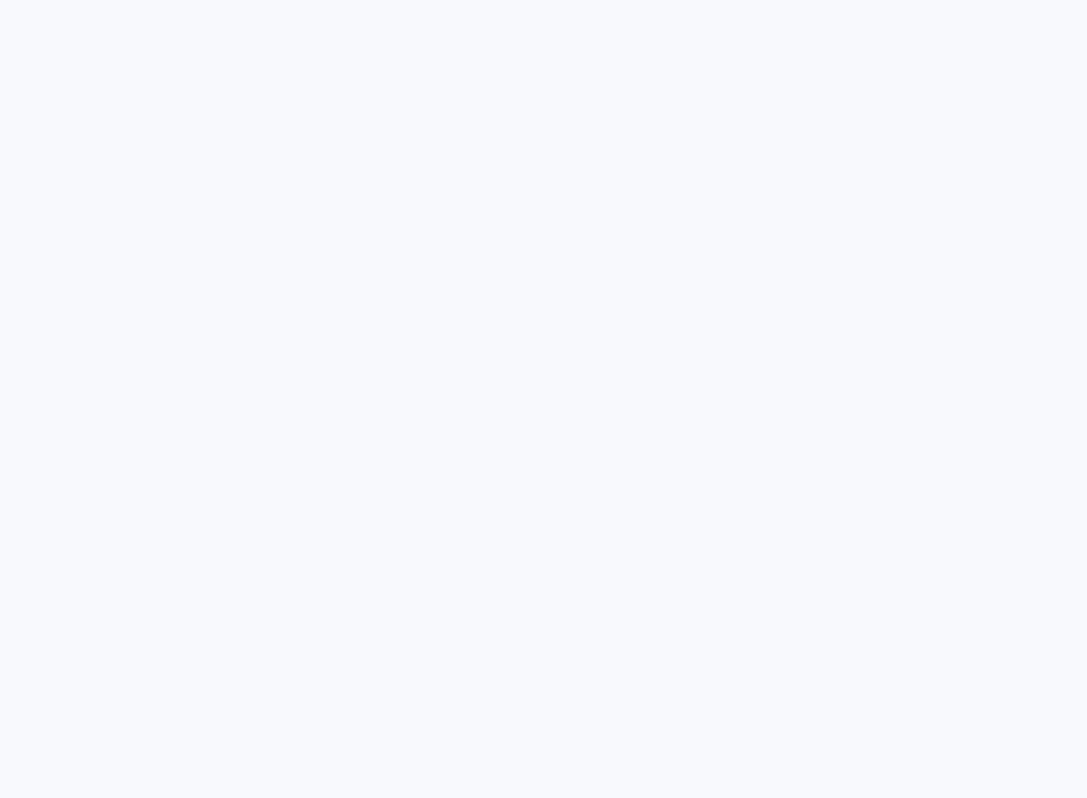
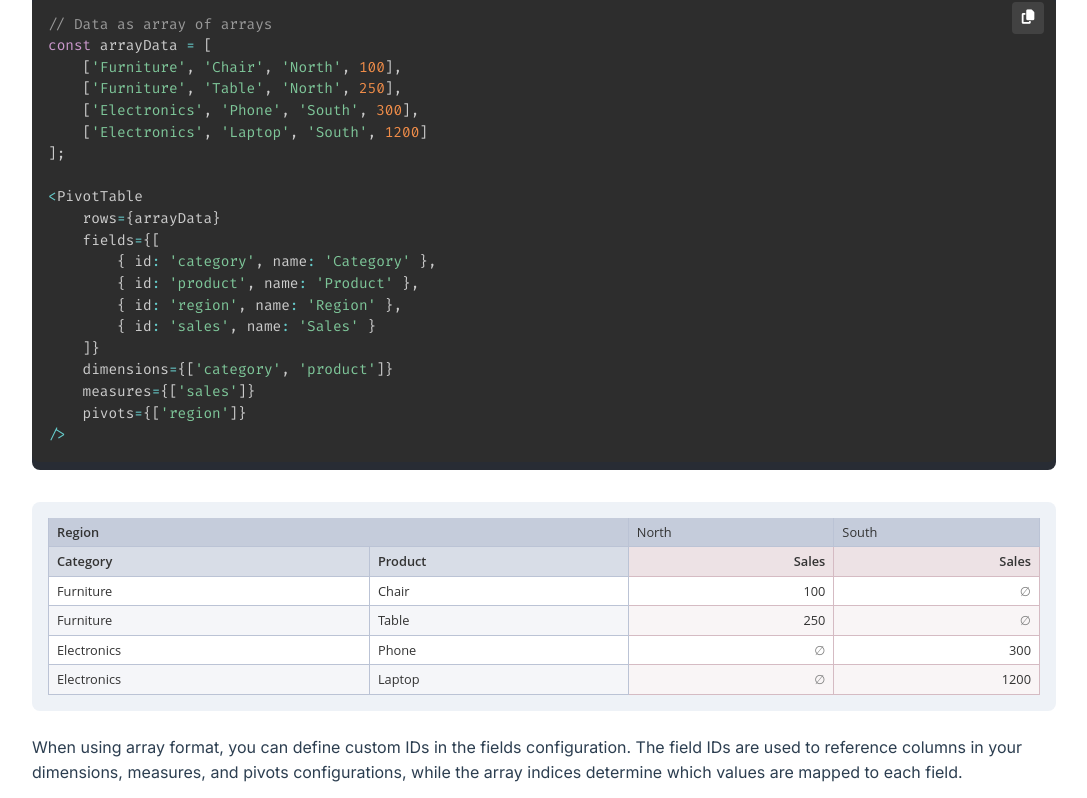
Before and after one commit to bozerkins/explore-tables, a React (Vite) app: page /interactive in a window 1280 px wide. Shown: the part 3462-4260 px from the top of the page, without its empty margins (96-1183 px from the left). Before the commit the page ends 3492 px from the top, so only its background shows below. Built offline with nearby package versions, Linux system fonts and the light colour scheme.

Commit message:
add support for array of arrays rows format

```diff
--- a/lib/PivotTable/PivotTableMatrix.ts
+++ b/lib/PivotTable/PivotTableMatrix.ts
@@ -50,13 +50,42 @@ class PivotTableMatrix {
         const measures = config.measures.filter(measure => fields.includes(measure));
         const columns = config.dimensions.filter(dimension => fields.includes(dimension));
         const pivots = config.pivots.filter(pivot => fields.includes(pivot));
+        const rows = isArrayOfArraysFormat(payload.rows)
+            ? convertToArrayOfObjects(payload.rows as Array<Array<any>>, fields)
+            : payload.rows;
 
-        const pivotValueMaps = createValueMaps(payload.rows, pivots);
-        const columnValueMaps = createValueMaps(payload.rows, columns);
-        const valueMapTree = createDataTree(payload.rows, columns, columnValueMaps, pivots, pivotValueMaps, measures);
+        const pivotValueMaps = createValueMaps(rows, pivots);
+        const columnValueMaps = createValueMaps(rows, columns);
+        const valueMapTree = createDataTree(rows, columns, columnValueMaps, pivots, pivotValueMaps, measures);
         const fieldMap = createFieldMap(payload.fields);
         return new PivotTableMatrix(measures, columns, pivots, valueMapTree, columnValueMaps, pivotValueMaps, fieldMap);
     }
+}
+
+function isArrayOfArraysFormat(rows: Array<any>) {
+    if (!Array.isArray(rows)) {
+        throw new Error("Property \"rows\" must be an array of elements");
+    }
+
+    for (let row of rows) {
+        if (!Array.isArray(row)) {
+            return false;
+        }
+    }
+
+    return true;
+}
+
+function convertToArrayOfObjects(rows: Array<Array<any>>, fields: string[]): Array<Record<string, any>> {
+    return rows.map(row => {
+        return fields.reduce((obj, field, index) => {
+            // Only add the value if it exists in the row array
+            if (row[index] !== undefined) {
+                obj[field] = row[index];
+            }
+            return obj;
+        }, {} as Record<string, any>);
+    });
 }
 
 function createValueMaps(rows: Array<any>, fields: Array<string>): Array<ValueMap> {
--- a/src/pages/GettingStarted.tsx
+++ b/src/pages/GettingStarted.tsx
@@ -162,6 +162,61 @@ const data = [
                         </div>
                     </div>
                 </section>
+                {/* Array Data Format Section */}
+                <section className="content-section">
+                    <h3>Using Array Data Format</h3>
+                    <p>
+                        The PivotTable component also supports data in array format. Here's how you can use arrays instead of objects:
+                    </p>
+                    <div className="example-container">
+                        <CodeBlock code={`
+// Data as array of arrays
+const arrayData = [
+    ['Furniture', 'Chair', 'North', 100],
+    ['Furniture', 'Table', 'North', 250],
+    ['Electronics', 'Phone', 'South', 300],
+    ['Electronics', 'Laptop', 'South', 1200]
+];
+
+<PivotTable
+    rows={arrayData}
+    fields={[
+        { id: 'category', name: 'Category' },
+        { id: 'product', name: 'Product' },
+        { id: 'region', name: 'Region' },
+        { id: 'sales', name: 'Sales' }
+    ]}
+    dimensions={['category', 'product']}
+    measures={['sales']}
+    pivots={['region']}
+/>`} />
+                        <div className="result-container">
+                            <PivotTable
+                                rows={[
+                                    ['Furniture', 'Chair', 'North', 100],
+                                    ['Furniture', 'Table', 'North', 250],
+                                    ['Electronics', 'Phone', 'South', 300],
+                                    ['Electronics', 'Laptop', 'South', 1200]
+                                ]}
+                                fields={[
+                                    { id: 'category', name: 'Category' },
+                                    { id: 'product', name: 'Product' },
+                                    { id: 'region', name: 'Region' },
+                                    { id: 'sales', name: 'Sales' }
+                                ]}
+                                dimensions={['category', 'product']}
+                                measures={['sales']}
+                                pivots={['region']}
+                            />
+                        </div>
+                    </div>
+                    <p>
+                        When using array format, you can define custom IDs in the fields configuration.
+                        The field IDs are used to reference columns in your dimensions, measures, and pivots configurations,
+                        while the array indices determine which values are mapped to each field.
+                    </p>
+                </section>
+
 
                 {/* Next Section Link */}
                 <div className="next-section">
```
Also changed, not shown: 2 other files (tests, documents, lock files or other folders).
